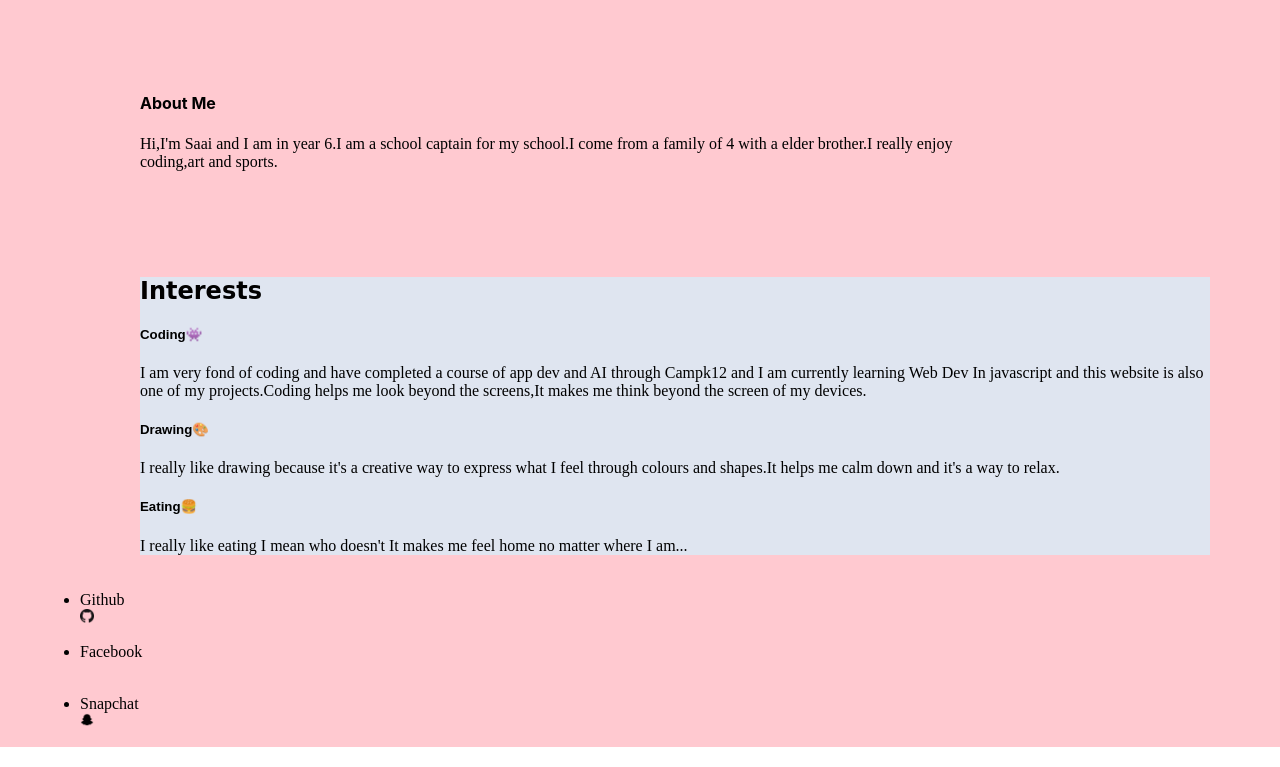
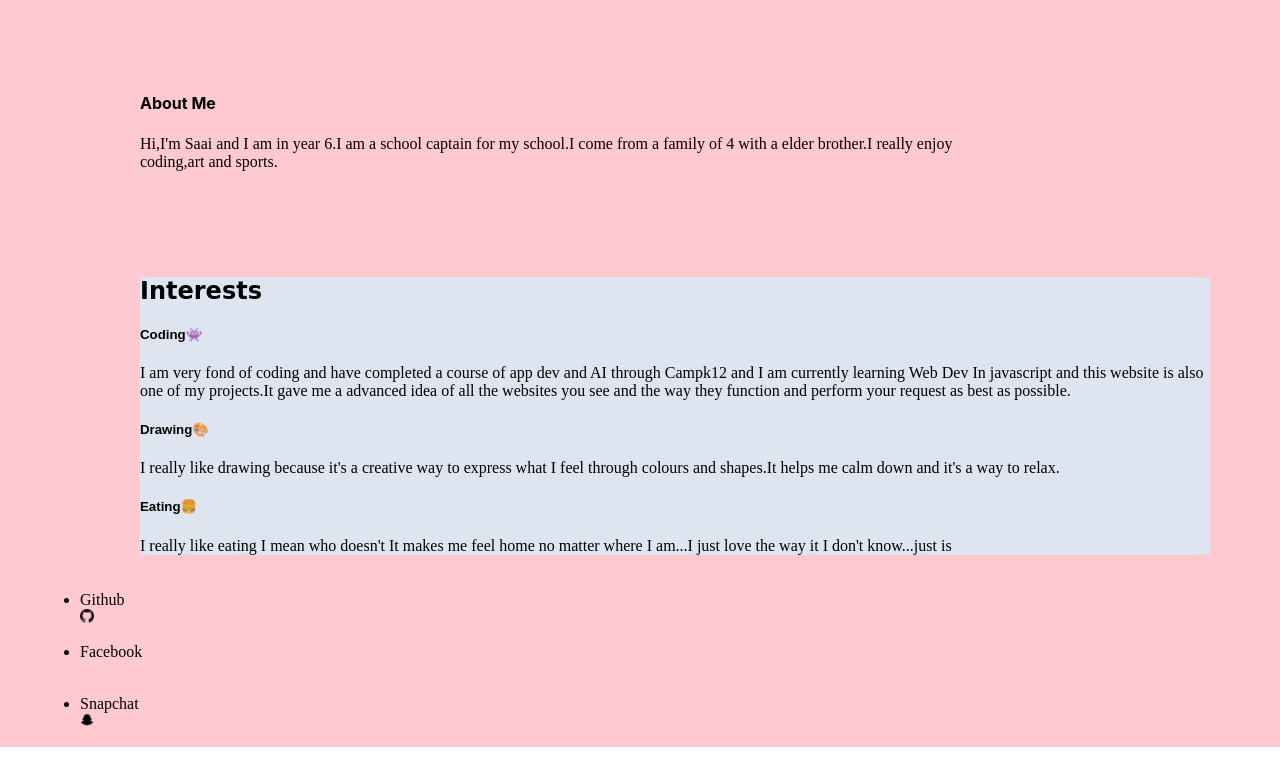
Before and after one commit to SaaiLakshmi04/About-Me, a plain HTML site: page index.html in a window 1280 px wide. Shown: the part 982-1749 px from the top of the page. Drawn offline with Linux system fonts and the light colour scheme.

Commit message:
Add files via upload

```diff
--- a/index.html
+++ b/index.html
@@ -105,13 +105,13 @@
            <h2>Interests</h2>
 
            <h5>Coding👾</h5>
-           <p>I am very fond of coding and have completed a course of app dev and AI through Campk12 and I am currently learning Web Dev In javascript and this website is also one of my projects.Coding helps me look beyond the screens,It makes me think beyond the screen of my devices.</p>
+           <p>I am very fond of coding and have completed a course of app dev and AI through Campk12 and I am currently learning Web Dev In javascript and this website is also one of my projects.It gave me a advanced idea of all the websites you see and the way they function and perform your request as best as possible. </p>
 
            <h5>Drawing🎨</h5>
            <p>I really like drawing because it's a creative way to express what I feel through colours and shapes.It helps me calm down and it's a way to relax.</p>
 
            <h5>Eating🍔</h5>
-           <p>I really like eating I mean who doesn't It makes me feel home no matter where I am...</p>
+           <p>I really like eating I mean who doesn't It makes me feel home no matter where I am...I just love the way it I don't know...just is</p>
 
      </div>
         </div>
```
